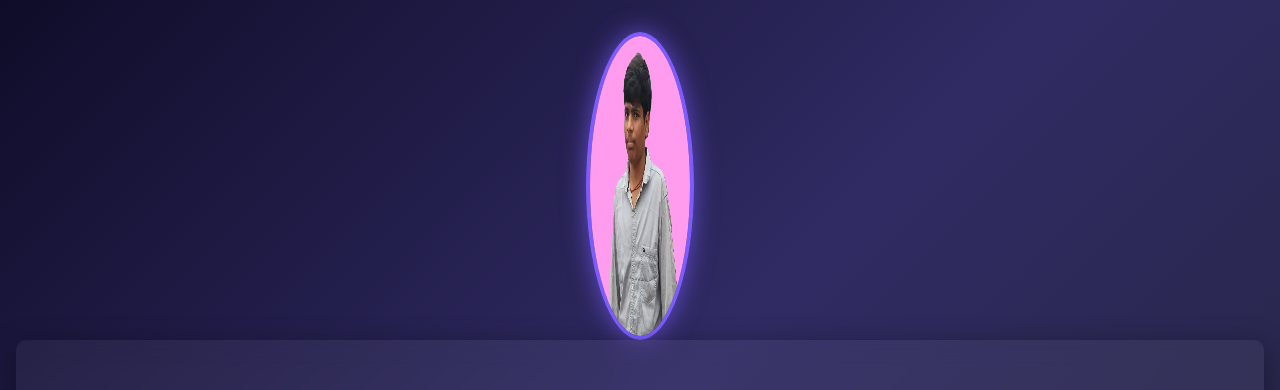
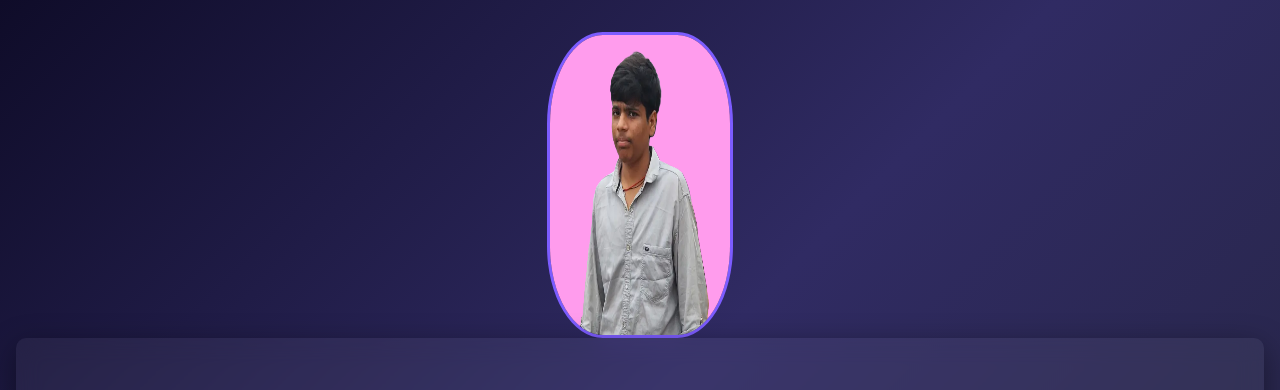
Before and after one commit to bhushanchappidi/Myportfolio, a plain HTML site: page about.html in a window 1280 px wide. Shown: the top 390 px of the page. Drawn offline with Linux system fonts and the light colour scheme.

Commit message:
Update about.html

```diff
--- a/about.html
+++ b/about.html
@@ -26,12 +26,12 @@
 
     /* Floating profile photo */
       .about img {
-  width: 100px;
-  height: 100px;
-  border-radius: 50%;
-  border: 4px solid #7c5cff;
-  box-shadow: 0 0 25px rgba(124, 92, 255, 0.7);
-  /*animation: float 4s ease-in-out infinite;*/
+  width: 180px;
+  height: 180px;
+  border-radius: 30%;
+  border: 3px solid #7c5cff;
+ /* box-shadow: 0 0 25px rgba(124, 92, 255, 0.7);
+  animation: float 4s ease-in-out infinite;*/
   margin-bottom: 1.5rem;
 }
     @keyframes float {
```
